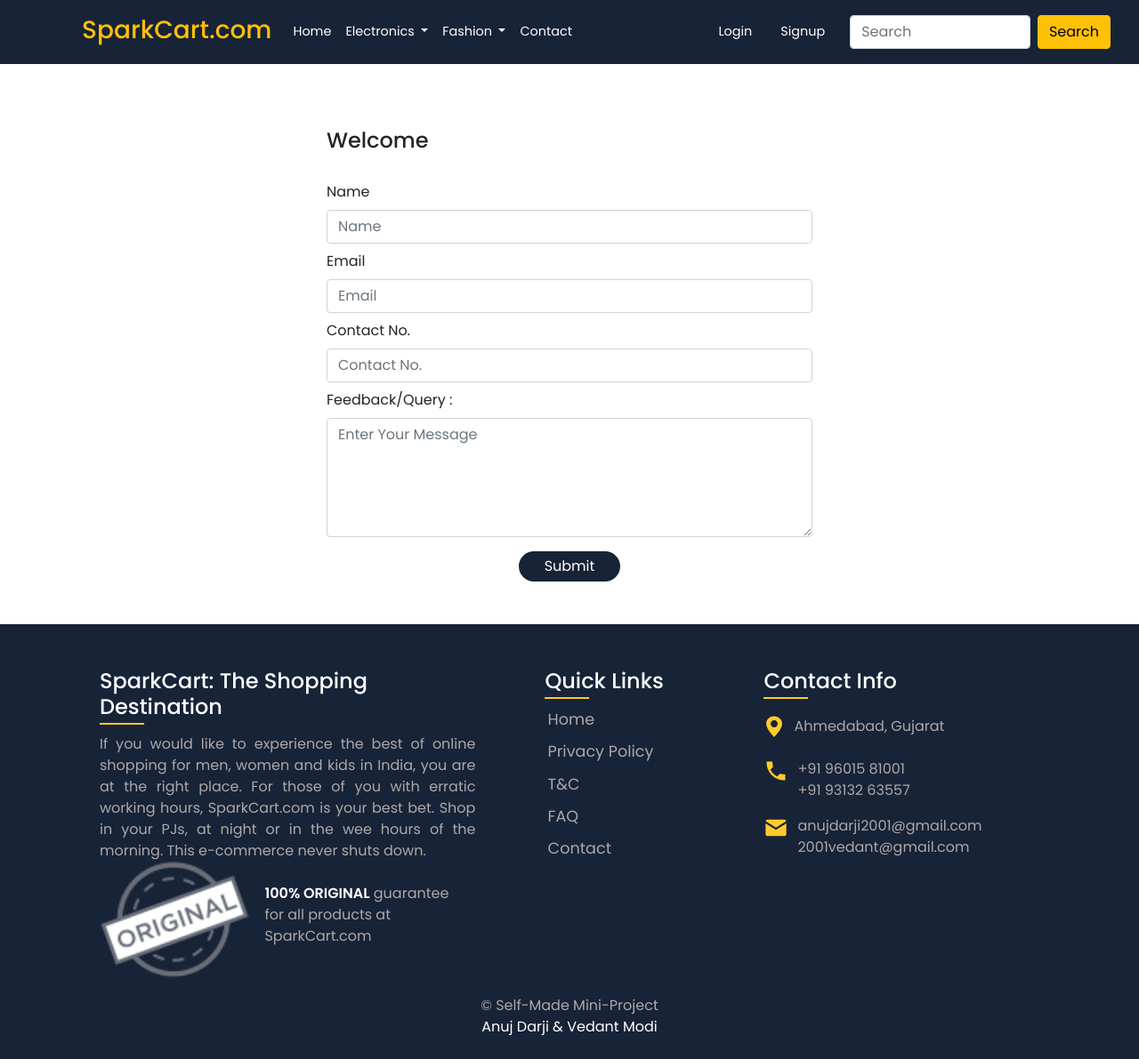
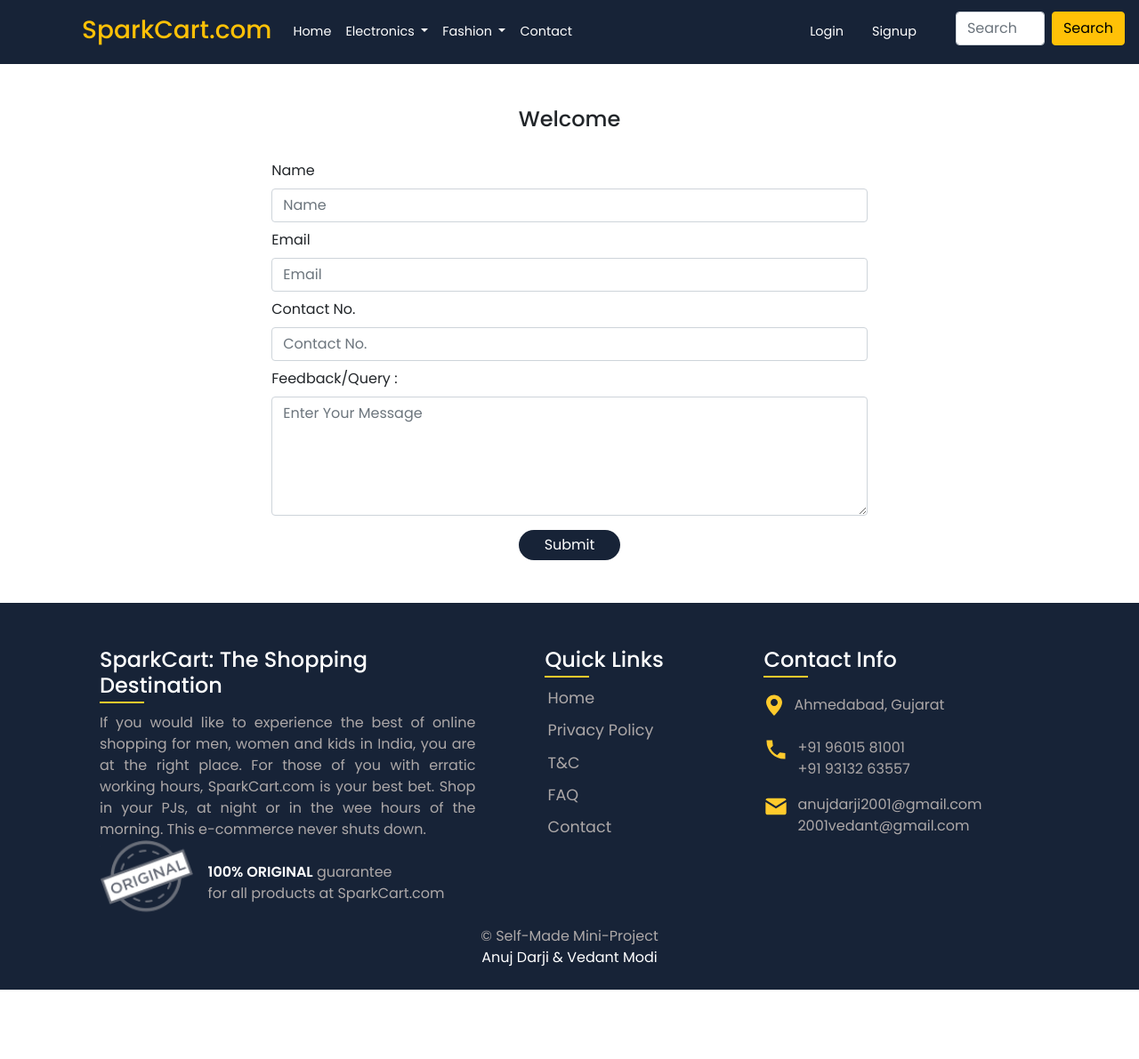
Before and after one commit to vedu003/SparkCart.com, a Django app: page /contact/ in a window 1280 px wide. Shown: the whole page at 89% size. After the commit the page ends 1113 px from the top, so only its background shows below. Run offline with Django 3.2, Linux system fonts and the light colour scheme; some libraries are stand-ins or nearby versions.

Commit message:
Some Change

```diff
--- a/app/templates/account/login.html
+++ b/app/templates/account/login.html
@@ -6,10 +6,8 @@
 {% block main-content %}
 <section class="loginsec">
 <div class="container">
- <div class="row my-3">
-  <div class="col-md-4 offset-md-4 formwidth">
 
-
+  <div class="formwidth">
    <form id="login_form" class="login shadow p-5 mt-5" method="post" action="{% url 'account_login' %}">
     {% csrf_token %}
     <h3 class="text-center mb-3">Login</h3>
@@ -45,6 +43,5 @@
    </form>
   </div>
  </div>
-</div>
 </section>
 {% endblock main-content %}
--- a/app/templates/account/password_change.html
+++ b/app/templates/account/password_change.html
@@ -3,10 +3,9 @@
 {% block title %}Change Password{% endblock title %}
 {% block main-content %}
 <div class="container">
- <div class="row my-3">
-  <div class="col-sm-4 offset-sm-4 formwidth">
+  <div class="formwidth">
 
-    <form id="password_change" method="POST" action="{% url 'account_change_password' %}" class="password_change shadow p-5 mt-3" >
+    <form id="password_change" method="POST" action="{% url 'account_change_password' %}" class="password_change shadow p-5 mt-5" >
         {% csrf_token %}
 
         <h3 class="mb-4">Change Password</h3>
@@ -35,6 +34,5 @@
         </div>
     </form>
   </div>
- </div>
 </div>
 {% endblock main-content %}
--- a/app/templates/account/password_reset.html
+++ b/app/templates/account/password_reset.html
@@ -5,14 +5,13 @@
 
 <section class="passresetsec mt-5">
 <div class="container">
- <div class="row my-3">
-  <div class="col-sm-6 offset-sm-3">
+  <div class="formwidth2">
    <h3>Password Reset</h3>
     {% if user.is_authenticated %}
         {% include "account/already_logged_in.html" %}
     {% endif %}
     <p>Forgotten your password? Enter your e-mail address below, and we'll send you an e-mail allowing you to reset it.</p>
-    <form id="password_reset" class="password_reset shadow p-5 mt-3" method="post" action="{% url 'account_reset_password' %}">
+    <form id="password_reset" class="password_reset shadow p-5 mt-5" method="post" action="{% url 'account_reset_password' %}">
         {% csrf_token %}
         <div class="mb-3">
             <label for="inputEmail4" class="form-label">Email</label>
@@ -27,7 +26,6 @@
         <input type="submit" class="passresetbtn mt-3" value="Submit">
     </form>
   </div>
- </div>
 </div>
 </section>
 {% endblock main-content %}
--- a/app/templates/account/password_reset_from_key.html
+++ b/app/templates/account/password_reset_from_key.html
@@ -3,15 +3,14 @@
 {% block title %}Reset Password{% endblock title %}
 {% block main-content %}
 <div class="container mt-5 passresetsec">
- <div class="row my-3">
-  <div class="col-sm-4 shadow p-5 offset-sm-4 formwidth">
+  <div class="formwidth">
 
     {% if token_fail %}
         {% url 'account_reset_password' as passwd_reset_url %}
         <p>The password reset link was invalid, possibly because it has already been used.  Please request a <a href="{{ passwd_reset_url }}">new password reset</a>.</p>
     {% else %}
         {% if form %}
-            <form method="POST" action="{{ action_url }}">
+            <form method="POST" action="{{ action_url }}" class="resetform">
                 {% csrf_token %}
 
         <h3 class="mb-4">Reset Password</h3>
@@ -39,6 +38,5 @@
         {% endif %}
     {% endif %}
   </div>
- </div>
 </div>
 {% endblock main-content %}
--- a/app/templates/account/password_set.html
+++ b/app/templates/account/password_set.html
@@ -3,10 +3,9 @@
 {% block title %}Set Password{% endblock title %}
 {% block main-content %}
 <div class="container passresetsec">
- <div class="row my-3">
-  <div class="col-sm-4 offset-sm-4 formwidth">
+  <div class="formwidth">
 
-    <form id="password_set" method="POST" action="{% url 'account_set_password' %}" class="password_set shadow p-5 mt-3" >
+    <form id="password_set" method="POST" action="{% url 'account_set_password' %}" class="password_set shadow p-5 mt-5" >
         {% csrf_token %}
 
         <h3 class="mb-4">Set Password</h3>
@@ -30,6 +29,5 @@
         </div>
     </form>
   </div>
- </div>
 </div>
 {% endblock main-content %}
--- a/app/templates/account/signup.html
+++ b/app/templates/account/signup.html
@@ -4,9 +4,8 @@
 {% block main-content %}
 <section class="signupsec">
 <div class="container">
- <div class="row my-3">
-  <div class="col-sm-4 offset-sm-4 formwidth">
 
+  <div class="formwidth">
     <form class="signup shadow p-5 mt-3" id="signup_form" method="post" action="{% url 'account_signup' %}" >
    {% csrf_token %}
    <h3 class="text-center mb-3">Signup</h3>
@@ -50,7 +49,6 @@
        class="text-danger">Login Now</a> </small></div>
    </form>
   </div>
- </div>
 </div>
 </section>
 {% endblock main-content %}
--- a/app/templates/app/base.html
+++ b/app/templates/app/base.html
@@ -116,10 +116,12 @@
          </div>
        </div>
      </div><br>
-     <form class="d-flex searchform" method="GET" action="/search/">
-      <input class="form-control me-2" type="search" placeholder="Search" aria-label="Search" name="search" id="search" required>
-      <button class="btn btn-warning" type="submit">Search</button>
-    </form>
+     <span class="searchform">
+      <form class="d-flex" method="GET" action="/search/">
+        <input class="form-control me-2" type="search" placeholder="Search" aria-label="Search" name="search" id="search" required>
+        <button class="btn btn-warning" type="submit">Search</button>
+      </form>
+    </span>
     </nav>
     {% block banner_slider %} {% endblock banner_slider %}
     {% block livesale %}  {% endblock livesale %}
--- a/app/templates/app/buynow.html
+++ /dev/null
@@ -1,6 +0,0 @@
-{% extends 'app/base.html' %}
-{% load static %}
-{% block title %}Buy Now{% endblock title %}
-{% block main-content %}
-Product Buy Now
-{% endblock main-content %}
--- a/app/templates/app/contact.html
+++ b/app/templates/app/contact.html
@@ -4,11 +4,9 @@
 {% block main-content %}
 <section class="contactsec">
 <div class="container my-5">
- <div class="row">
-
-  <div class="col-sm-6 offset-sm-3 mt-4">
+  <div class="formwidth2 mt-4">
     <h4 class="mb-4   ">Welcome {{request.user.username|capfirst}}</h4>
-   <form action="/contact/" method="POST">
+   <form action="/contact/" method="POST" class="contactform">
     {% csrf_token %}
     <div class="col-12">
       <label for="inputName" class="form-label mt-2">Name</label>
@@ -34,7 +32,6 @@
     </div>
    </form>
   </div>
- </div>
 </div>
 </section>
 {% endblock main-content %}
--- a/static/app/css/style.css
+++ b/static/app/css/style.css
@@ -55,7 +55,10 @@
 }
 
 .searchform{
-    margin-right: 5rem;
+    display: flex;
+    align-items: center;
+    justify-content: center;
+    margin-right: 2rem;
 }
 
 .cartitemnum{
@@ -478,6 +483,31 @@
     text-align: justify!important;
 }
 
+.formwidth{
+    display: flex;
+    align-items: center;
+    justify-content: center;
+}
+
+.formwidth2{
+    display: flex;
+    align-items: center;
+    justify-content: center;
+    flex-direction: column;
+}
+
+
+.signup, .login, .password_change, .password_set, .resetform, .password_reset{
+    width: 33%;
+}
+
+.contactform{
+    width: 50%;
+}
+
+.mailcofirmsec, .mailsentsec, .logoutsec, .passresetdonesec{
+    height: 40vh!important;
+}
 
 
 @media (max-width: 768px){
@@ -632,20 +676,23 @@
     }
     .searchform{
         margin-top: 1rem;
+        margin-right: 0;
     }
 }
 
 @media (min-width: 1024px) and (max-width: 1366px)  {
 
     .searchform{
-        margin-right: 2rem;
+        margin-right: 1rem;
+        margin-bottom: 0.5rem;
     }
 
     .homewatchdiv{
         display: grid;
         grid-template-columns: auto auto auto;
         grid-row-gap: 2rem;
-        margin-left: 1.8rem;
+        align-items: center;
+        justify-content: center;
     }
 
     .contact .info{
@@ -653,23 +700,29 @@
     }
 
     .sooimg{
-        width: 45%!important;
-        height: 50%!important;
+        width: 25%!important;
+        height: 30%!important;
         margin-top: -1rem;
     }
     .originalpara{
         text-align: inherit;
     }
     .checkoutsec, .ordersec, .profilesec{
-        height: 50vh;
+        height: auto;
     }
 
-    .formwidth{
-        margin-left: 18rem;
+    .signup, .login, .password_change, .password_set, .resetform, .password_reset{
+        width: 45%;
     }
+
+    .contactform{
+        width: 60%;
+    }
+
     .loginsec, .signupsec, .contactsec, .passresetsec, .passresetdonesec, .passchangednsec, .logoutsec {
         height: auto;
     }
+
     .noorder{
         width: 80%;
     }
@@ -694,5 +747,9 @@
     .catdiv{
         margin-left: 2.5rem!important;
     }
+    input[type="search"]{
+        width:100px;
+        margin-left: 1rem;
+    }
 
 }
```
Also changed, not shown: other parts of static/app/css/style.css (+21 -5 lines), app/static/app/css/style.css (+70 -13 lines), db.sqlite3.
